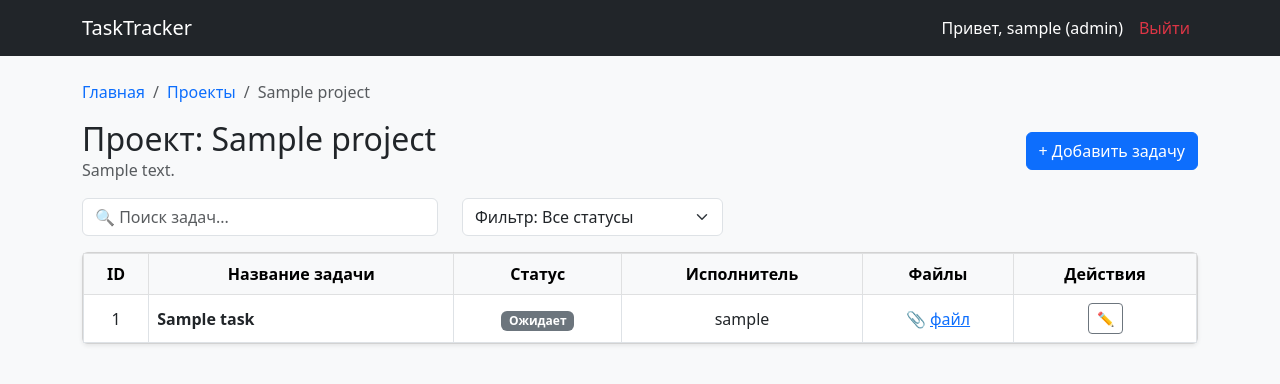
After one commit to sqeezeee/web-app-coursework, a Flask app: page /project/1 in a window 1280 px wide. The commit adds this page. Shown: the top 384 px of the page. Run offline with Flask 3, Linux system fonts and the light colour scheme; a user stored in the database is signed in; tables that the repository leaves empty hold one stand-in row (values such as "Sample post").

Commit message:
added project window, added js script to base.html, edited app.py for project window

```diff
--- a/src/app.py
+++ b/src/app.py
@@ -2,12 +2,17 @@ from flask import Flask, render_template, redirect, url_for, request, flash
 from flask_sqlalchemy import SQLAlchemy
 from flask_login import LoginManager, UserMixin, login_user, login_required, logout_user, current_user
 from werkzeug.security import generate_password_hash, check_password_hash
+from werkzeug.utils import secure_filename
 import os
 
 app = Flask(__name__)
 app.config['SECRET_KEY'] = 'super-secret-key-for-coursework'
 app.config['SQLALCHEMY_DATABASE_URI'] = 'sqlite:///tasktracker.db'
 app.config['SQLALCHEMY_TRACK_MODIFICATIONS'] = False
+
+# настройка папки для загрузки файлов
+app.config['UPLOAD_FOLDER'] = os.path.join('static', 'uploads')
+os.makedirs(app.config['UPLOAD_FOLDER'], exist_ok=True)
 
 db = SQLAlchemy(app)
 
@@ -38,8 +43,6 @@ class Project(db.Model):
     title = db.Column(db.String(100), nullable=False)
     description = db.Column(db.Text, nullable=True)
     owner_id = db.Column(db.Integer, db.ForeignKey('users.id'), nullable=False)
-
-    # связь с задачами: если удалим проект, удалятся и все его задачи
     tasks = db.relationship('Task', backref='project', lazy=True, cascade="all, delete-orphan")
 
 # модель задачи
@@ -51,6 +54,9 @@ class Task(db.Model):
     file_path = db.Column(db.String(255), nullable=True)
     project_id = db.Column(db.Integer, db.ForeignKey('projects.id'), nullable=False)
     assignee_id = db.Column(db.Integer, db.ForeignKey('users.id'), nullable=True)
+
+    # связь с пользователем, чтобы легко получать логин исполнителя
+    assignee = db.relationship('User', backref='assigned_tasks', foreign_keys=[assignee_id])
 
 # создаем таблицы в базе при запуске (если их еще нет)
 with app.app_context():
@@ -72,7 +78,6 @@ def index():
 @app.route('/create_project', methods=['POST'])
 @login_required
 def create_project():
-    # обычные пользователи не могут создавать проекты
     if current_user.role != 'admin':
         flash('У вас нет прав для создания проектов.', 'danger')
         return redirect(url_for('index'))
@@ -87,6 +92,44 @@ def create_project():
         flash('Проект успешно создан!', 'success')
 
     return redirect(url_for('index'))
+
+
+# страница проекта со списком задач
+@app.route('/project/<int:project_id>')
+@login_required
+def project_view(project_id):
+    project = Project.query.get_or_404(project_id)
+    # получаем всех пользователей, чтобы админ мог назначить исполнителя
+    users = User.query.all()
+
+    # пагинация: получаем номер страницы из URL (по умолчанию 1) и выводим по 5 задач
+    page = request.args.get('page', 1, type=int)
+    tasks = Task.query.filter_by(project_id=project.id).paginate(page=page, per_page=5)
+
+    return render_template('project.html', project=project, tasks=tasks, users=users)
+
+# добавление задачи в проект
+@app.route('/project/<int:project_id>/add_task', methods=['POST'])
+@login_required
+def add_task(project_id):
+    if current_user.role != 'admin':
+        flash('Только администратор может ставить задачи.', 'danger')
+        return redirect(url_for('project_view', project_id=project_id))
+
+    title = request.form.get('title')
+    assignee_id = request.form.get('assignee_id')
+
+    if title:
+        # если исполнитель не выбран, оставляем None
+        assignee_id = int(assignee_id) if assignee_id else None
+
+        new_task = Task(title=title, project_id=project_id, assignee_id=assignee_id)
+        db.session.add(new_task)
+        db.session.commit()
+        flash('Задача успешно добавлена!', 'success')
+
+    return redirect(url_for('project_view', project_id=project_id))
+
 
 # страница регистрации
 @app.route('/register', methods=['GET', 'POST'])
--- a/src/templates/base.html
+++ b/src/templates/base.html
@@ -4,10 +4,11 @@
     <meta charset="UTF-8">
     <meta name="viewport" content="width=device-width, initial-scale=1.0">
     <title>TaskTracker</title>
+    <!-- подключаем bootstrap css для красоты -->
     <link href="https://cdn.jsdelivr.net/npm/bootstrap@5.3.0/dist/css/bootstrap.min.css" rel="stylesheet">
 </head>
 <body class="bg-light">
-    <!-- Навигационное меню -->
+    <!-- навигационное меню -->
     <nav class="navbar navbar-expand-lg navbar-dark bg-dark mb-4">
         <div class="container">
             <a class="navbar-brand" href="/">TaskTracker</a>
@@ -33,7 +34,7 @@
         </div>
     </nav>
 
-    <!-- Место для сообщений об ошибках -->
+    <!-- место для сообщений об ошибках -->
     <div class="container">
         {% with messages = get_flashed_messages(with_categories=true) %}
             {% if messages %}
@@ -43,7 +44,11 @@
             {% endif %}
         {% endwith %}
 
+        <!-- сюда будут вставляться другие страницы -->
         {% block content %}{% endblock %}
     </div>
+
+    <!-- подключаем bootstrap JS (чтобы работали все всплывающие окна и кнопки) -->
+    <script src="https://cdn.jsdelivr.net/npm/bootstrap@5.3.0/dist/js/bootstrap.bundle.min.js"></script>
 </body>
 </html>
--- /dev/null
+++ b/src/templates/project.html
@@ -0,0 +1,163 @@
+{% extends 'base.html' %}
+{% block content %}
+
+<!-- Хлебные крошки -->
+<nav aria-label="breadcrumb">
+    <ol class="breadcrumb">
+        <li class="breadcrumb-item"><a href="/" class="text-decoration-none">Главная</a></li>
+        <li class="breadcrumb-item"><a href="/" class="text-decoration-none">Проекты</a></li>
+        <li class="breadcrumb-item active" aria-current="page">{{ project.title }}</li>
+    </ol>
+</nav>
+
+<div class="row mb-3 align-items-center">
+    <div class="col">
+        <h2 class="mb-0">Проект: {{ project.title }}</h2>
+        <p class="text-muted mb-0">{{ project.description }}</p>
+    </div>
+
+    <!-- Кнопка добавления задачи (только для админа) -->
+    {% if current_user.role == 'admin' %}
+    <div class="col-auto">
+        <button type="button" class="btn btn-primary" data-bs-toggle="modal" data-bs-target="#addTaskModal">
+            + Добавить задачу
+        </button>
+    </div>
+    {% endif %}
+</div>
+
+<!-- Панель управления таблицей -->
+<div class="row mb-3">
+    <div class="col-md-4">
+        <input type="text" class="form-control" placeholder="🔍 Поиск задач...">
+    </div>
+    <div class="col-md-3">
+        <select class="form-select">
+            <option>Фильтр: Все статусы</option>
+            <option>Ожидают (pending)</option>
+            <option>В работе (in_progress)</option>
+            <option>Готово (done)</option>
+        </select>
+    </div>
+</div>
+
+<!-- Таблица задач -->
+<div class="card shadow-sm mb-4">
+    <div class="table-responsive">
+        <table class="table table-hover table-bordered mb-0 text-center align-middle">
+            <thead class="table-light">
+                <tr>
+                    <th>ID</th>
+                    <th>Название задачи</th>
+                    <th>Статус</th>
+                    <th>Исполнитель</th>
+                    <th>Файлы</th>
+                    <th>Действия</th>
+                </tr>
+            </thead>
+            <tbody>
+                {% for task in tasks.items %}
+                <tr>
+                    <td>{{ task.id }}</td>
+                    <td class="text-start fw-bold">{{ task.title }}</td>
+                    <td>
+                        {% if task.status == 'pending' %}
+                            <span class="badge bg-secondary">Ожидает</span>
+                        {% elif task.status == 'in_progress' %}
+                            <span class="badge bg-warning text-dark">В работе</span>
+                        {% else %}
+                            <span class="badge bg-success">Готово</span>
+                        {% endif %}
+                    </td>
+                    <td>
+                        {% if task.assignee %}
+                            {{ task.assignee.username }}
+                        {% else %}
+                            <span class="text-muted">Не назначен</span>
+                        {% endif %}
+                    </td>
+                    <td>
+                        {% if task.file_path %}
+                            📎 <a href="/{{ task.file_path }}" target="_blank">файл</a>
+                        {% else %}
+                            <span class="text-muted">-</span>
+                        {% endif %}
+                    </td>
+                    <td>
+                        <button class="btn btn-sm btn-outline-secondary">✏️</button>
+                    </td>
+                </tr>
+                {% else %}
+                <tr>
+                    <td colspan="6" class="text-center py-4 text-muted">
+                        В этом проекте пока нет задач.
+                    </td>
+                </tr>
+                {% endfor %}
+            </tbody>
+        </table>
+    </div>
+</div>
+
+<!-- Пагинация -->
+{% if tasks.pages > 1 %}
+<nav>
+    <ul class="pagination justify-content-center">
+        <li class="page-item {% if not tasks.has_prev %}disabled{% endif %}">
+            <a class="page-link" href="?page={{ tasks.prev_num }}">Previous</a>
+        </li>
+
+        {% for page_num in tasks.iter_pages() %}
+            {% if page_num %}
+                <li class="page-item {% if page_num == tasks.page %}active{% endif %}">
+                    <a class="page-link" href="?page={{ page_num }}">{{ page_num }}</a>
+                </li>
+            {% else %}
+                <li class="page-item disabled"><span class="page-link">...</span></li>
+            {% endif %}
+        {% endfor %}
+
+        <li class="page-item {% if not tasks.has_next %}disabled{% endif %}">
+            <a class="page-link" href="?page={{ tasks.next_num }}">Next</a>
+        </li>
+    </ul>
+</nav>
+{% endif %}
+
+<!-- Модальное окно добавления задачи -->
+<div class="modal fade" id="addTaskModal" tabindex="-1">
+    <div class="modal-dialog">
+        <div class="modal-content">
+            <form action="/project/{{ project.id }}/add_task" method="POST">
+                <div class="modal-header">
+                    <h5 class="modal-title">Новая задача</h5>
+                    <button type="button" class="btn-close" data-bs-dismiss="modal"></button>
+                </div>
+                <div class="modal-body">
+                    <div class="mb-3">
+                        <label class="form-label">Название задачи</label>
+                        <input type="text" name="title" class="form-control" required>
+                    </div>
+                    <div class="mb-3">
+                        <label class="form-label">Назначить исполнителя</label>
+                        <select name="assignee_id" class="form-select">
+                            <option value="">-- Без исполнителя --</option>
+                            {% for u in users %}
+                                <!-- Не показываем админов в списке исполнителей -->
+                                {% if u.role == 'user' %}
+                                    <option value="{{ u.id }}">{{ u.username }}</option>
+                                {% endif %}
+                            {% endfor %}
+                        </select>
+                    </div>
+                </div>
+                <div class="modal-footer">
+                    <button type="button" class="btn btn-secondary" data-bs-dismiss="modal">Отмена</button>
+                    <button type="submit" class="btn btn-primary">Добавить</button>
+                </div>
+            </form>
+        </div>
+    </div>
+</div>
+
+{% endblock %}
```
